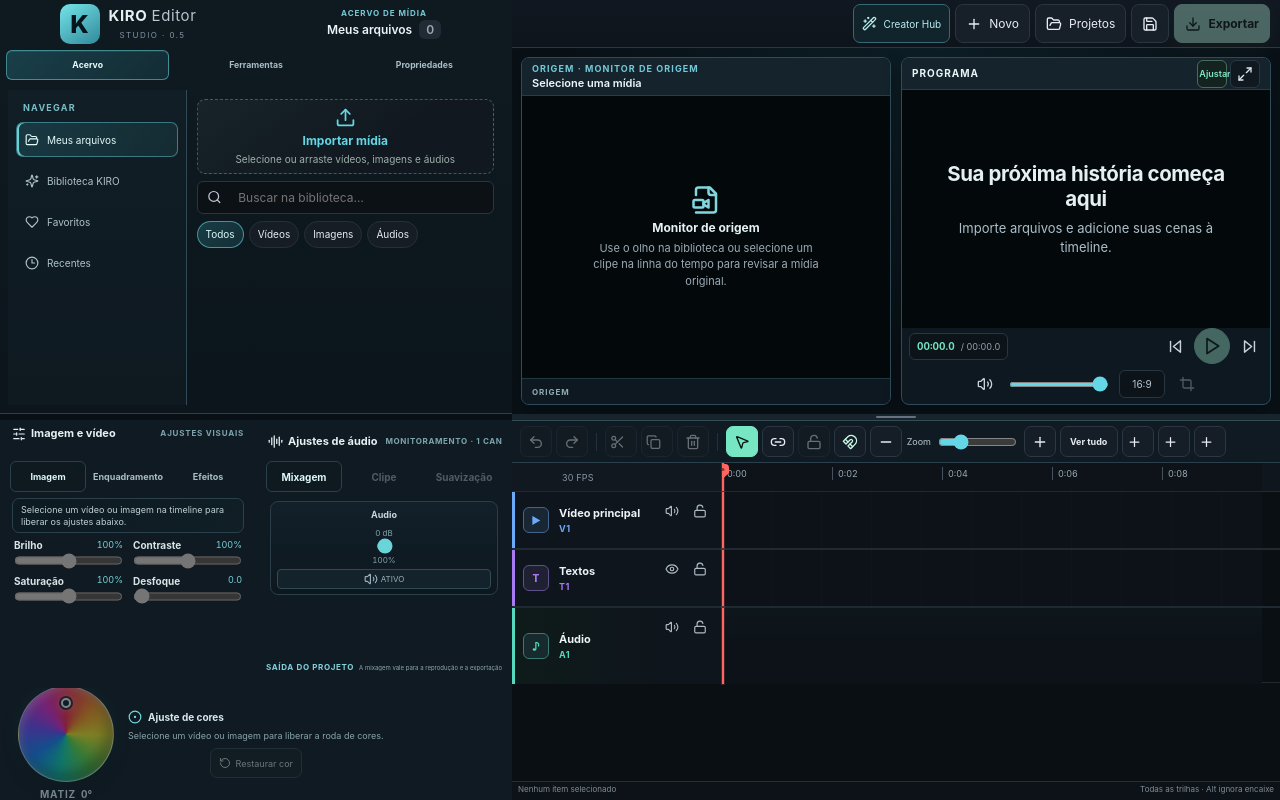
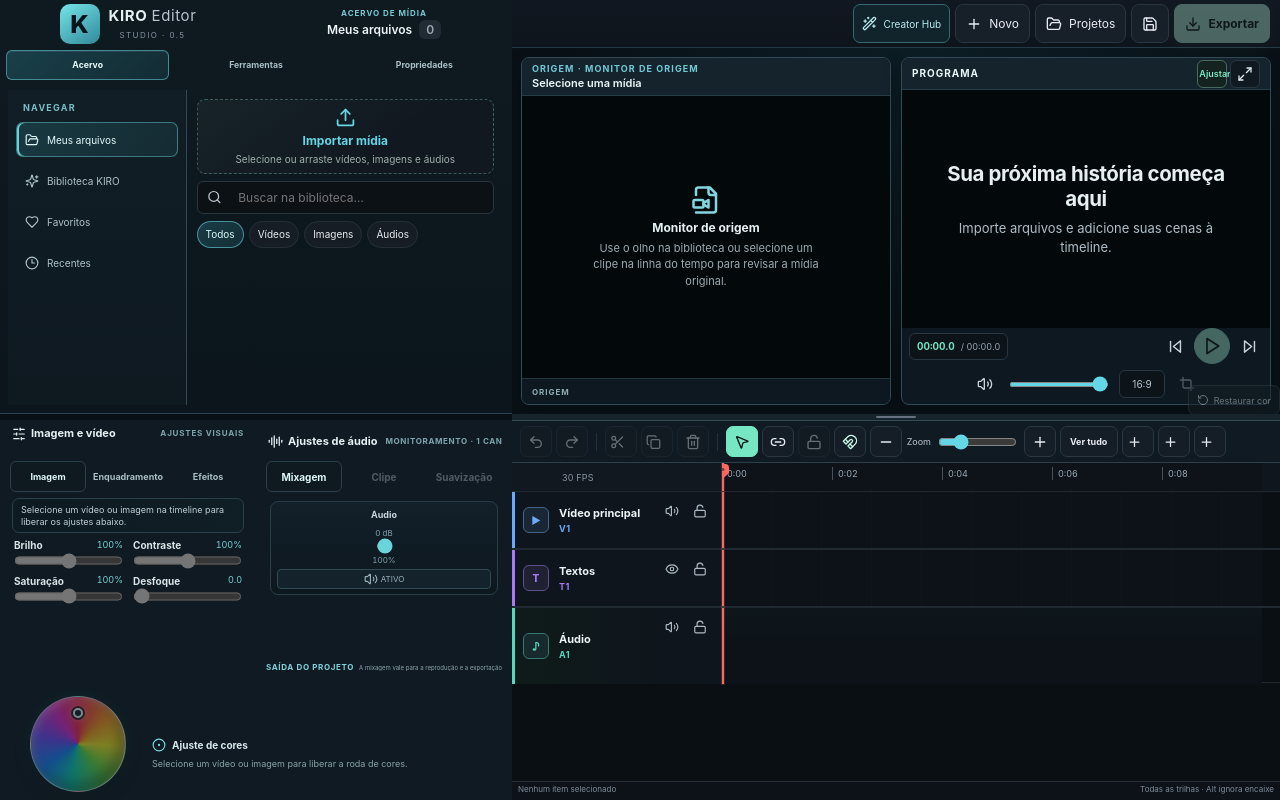
Before and after one commit to kiroaventureiro/kiro-editor, a React (Vite) app: page / in a window 1280 px wide. Built offline with nearby package versions, Linux system fonts and the light colour scheme.

Commit message:
Refina grade e centralização do seletor de cores

```diff
--- a/src/styles/desktop-program-monitor-v4.css
+++ b/src/styles/desktop-program-monitor-v4.css
@@ -1733,3 +1733,34 @@
 @media (min-width: 851px) and (max-height: 700px) {
   .workspace-control-dock > .workspace-dock-color .color-wheel { width: 84px !important; height:84px !important; margin-bottom:18px !important; }
 }
+
+
+@media (min-width: 851px) {
+  .workspace-control-dock > .workspace-dock-color { display: flex !important; }
+  .workspace-control-dock > .workspace-dock-color .color-wheel-control {
+    display: grid !important;
+    grid-template-columns: 120px minmax(0,1fr) auto !important;
+    grid-template-rows: 1fr !important;
+    align-items: center !important;
+    justify-content: stretch !important;
+    gap: 0 !important;
+    width: 100% !important;
+    max-width: 760px !important;
+    height: 100% !important;
+    margin-inline: auto !important;
+  }
+  .workspace-control-dock > .workspace-dock-color .color-wheel-copy {
+    display: flex !important;
+    grid-column: 2 !important;
+    grid-row: 1 !important;
+    flex-direction: column !important;
+    align-items: flex-start !important;
+    justify-content: center !important;
+  }
+  .workspace-control-dock > .workspace-dock-color .color-wheel-copy button {
+    position: absolute !important;
+    right: 0 !important;
+    top: 50% !important;
+    transform: translateY(-50%) !important;
+  }
+}
```
